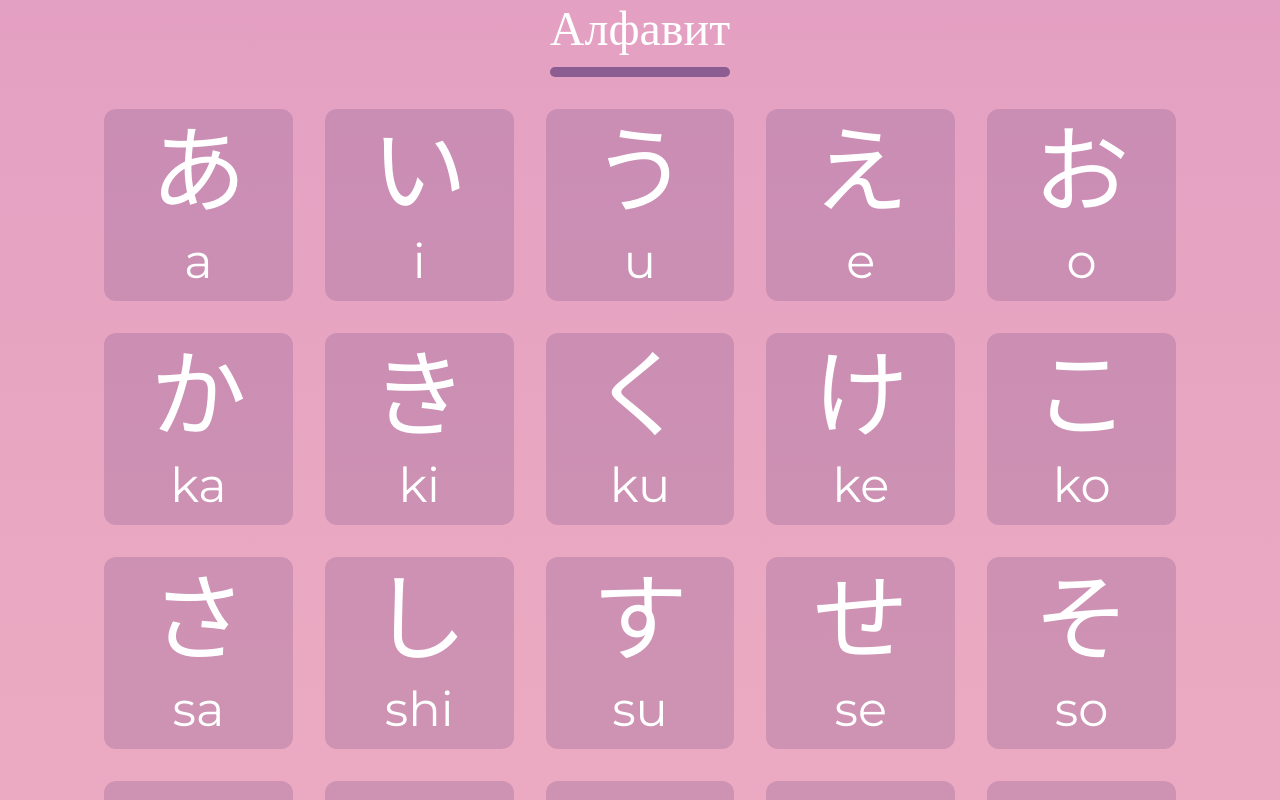
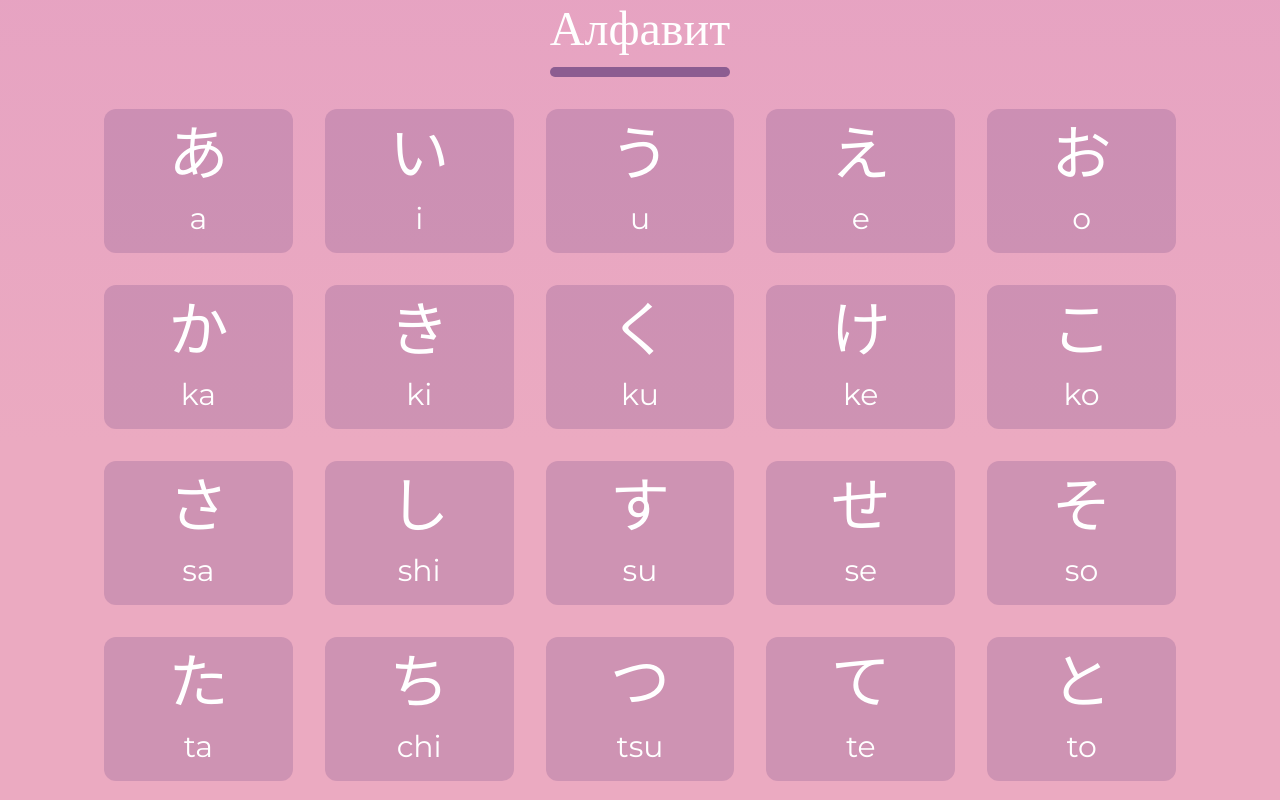
Before and after one commit to makesomelayouts/hirakata, a React (Vite) app: page /hiragana in a window 1280 px wide. Shown: the part 1760-2560 px from the top of the page. Built offline with nearby package versions, Linux system fonts and the light colour scheme; a web font is replaced by a local one.

Commit message:
Decrease alphabet font size

```diff
--- a/src/pages/Hiragana.jsx
+++ b/src/pages/Hiragana.jsx
@@ -147,12 +147,12 @@ function Hiragana() {
                 whileHover={{ scale: 1.05 }}
               >
                 <p
-                  className="font-jp text-8xl cursor-pointer hover:text-[#E7D2D2] active:text-[#5B3569]"
+                  className="font-jp text-6xl cursor-pointer hover:text-[#E7D2D2] active:text-[#5B3569]"
                   onClick={() => AudioManager.play(char)}
                 >
                   {jpChar}
                 </p>
-                <p className="font-body text-5xl mt-4">{char}</p>
+                <p className="font-body text-3xl mt-4">{char}</p>
               </motion.div>
             );
           })}
```
